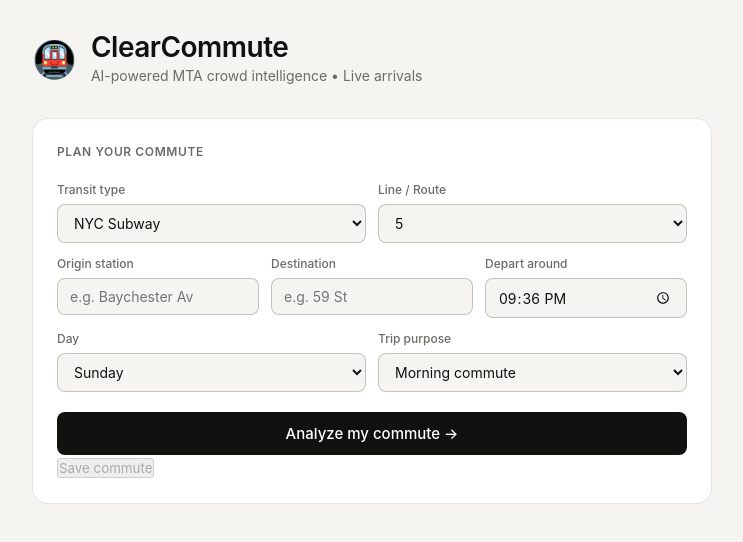
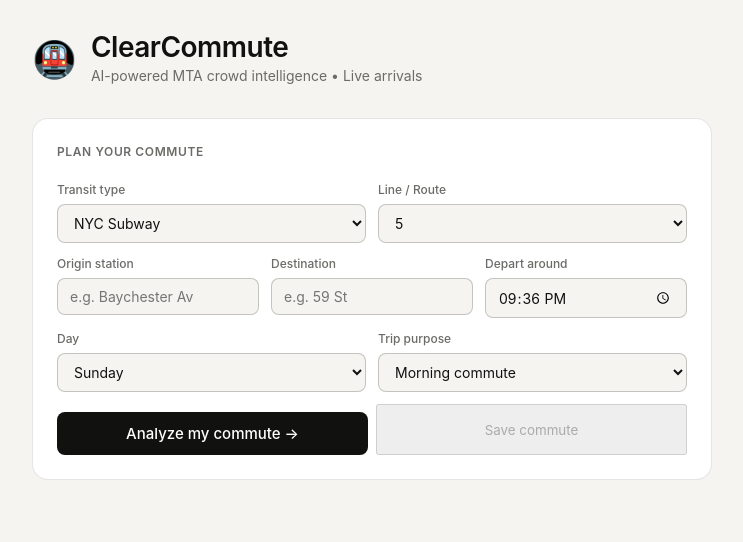
Before and after one commit to Tarik4792/Clear-Commute, a Next.js app: page / in a window 1280 px wide. Shown: the top 542 px of the page, without its empty margins (268-1011 px from the left). Built offline with nearby package versions, Linux system fonts and the light colour scheme.

Commit message:
Fix: save button side by side with analyze

```diff
--- a/app/page.module.css
+++ b/app/page.module.css
@@ -315,3 +315,10 @@
   margin-top: 3px;
   line-height: 1.5;
 }
+
+.btnRow {
+  display: grid;
+  grid-template-columns: 1fr 1fr;
+  gap: 8px;
+  margin-top: 4px;
+}
```
